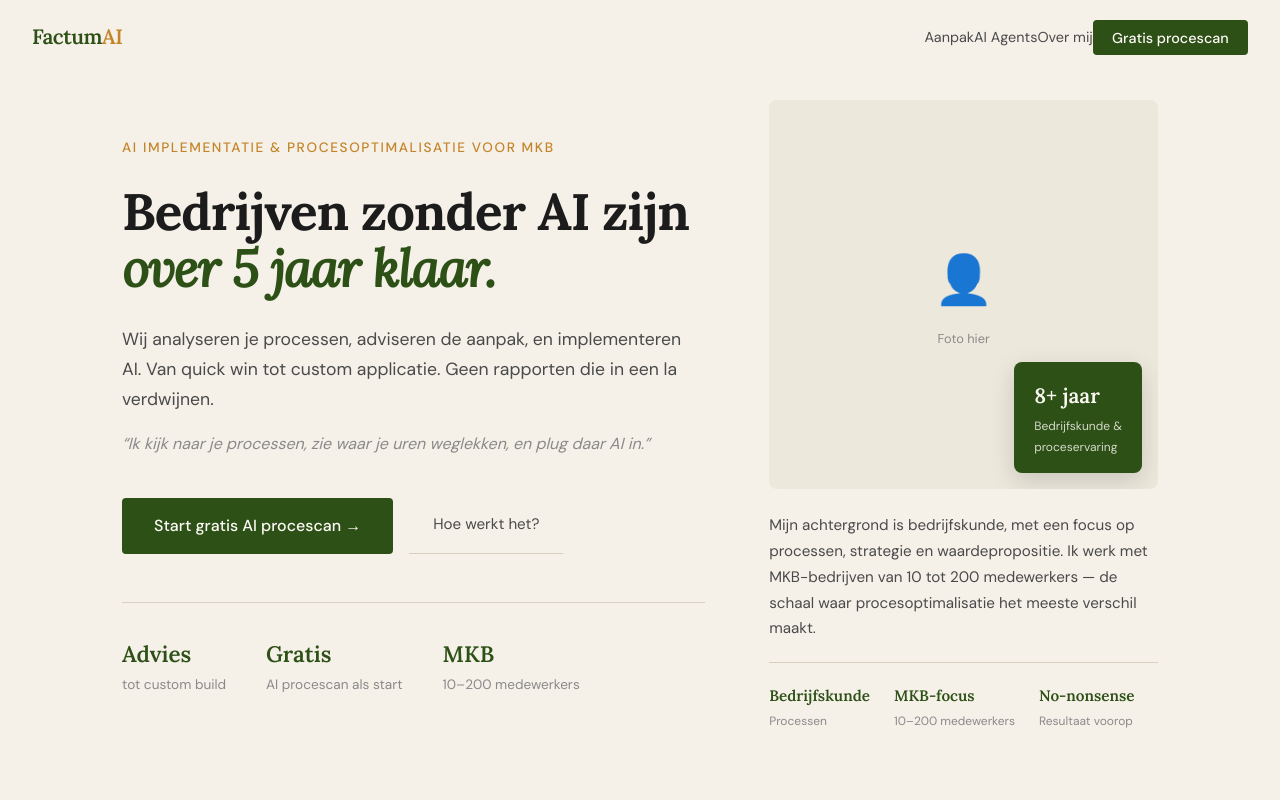
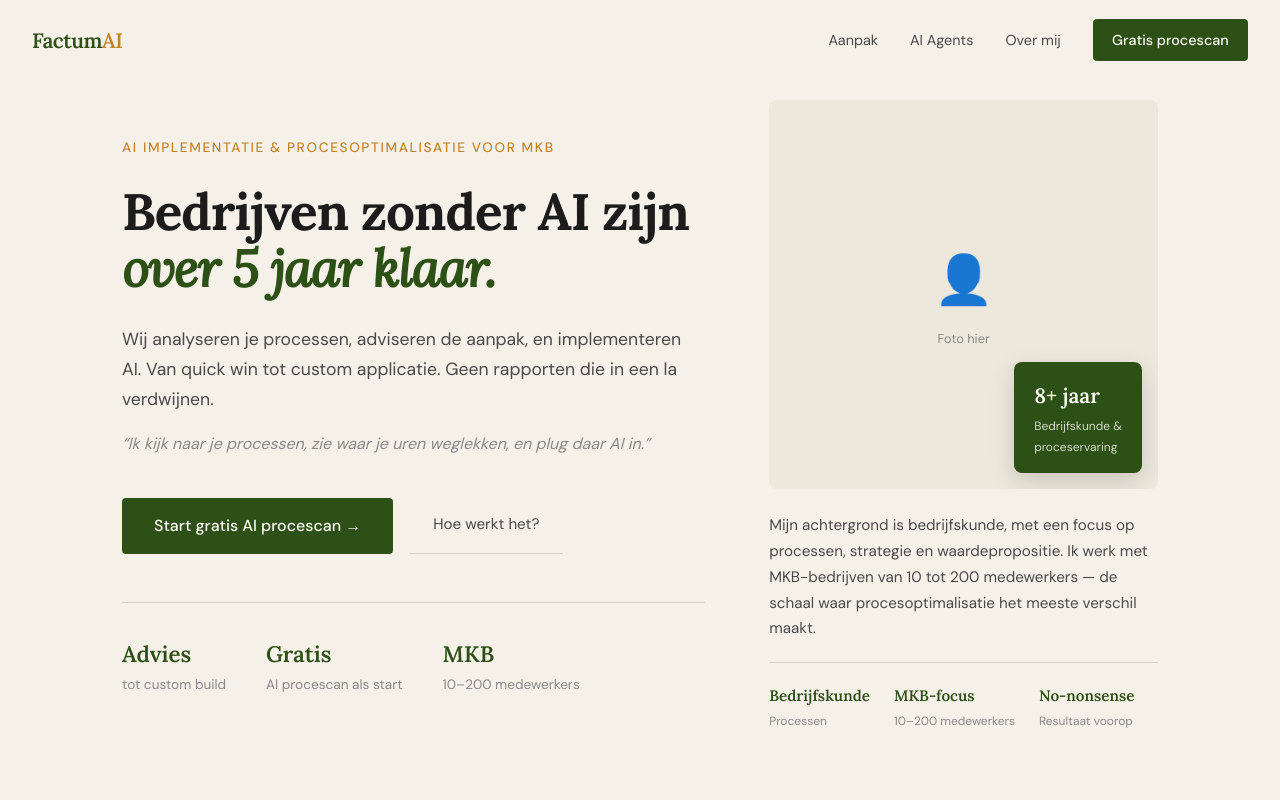
Before and after one commit to Sjaakmatt/optimAI, a Next.js app: page / in a window 1280 px wide. Shown: the top 800 px of the page. Built offline with nearby package versions, Linux system fonts and the light colour scheme.

Commit message:
Fix navbar: voeg flex + gap toe aan nav-links
Links plakten aan elkaar omdat display:flex en gap ontbraken
op de .nav-links container.

https://claude.ai/code/session_015FyS9zMkfLCaJAdMvXWf1e

```diff
--- a/components/Navbar.tsx
+++ b/components/Navbar.tsx
@@ -48,7 +48,7 @@ export default function Navbar() {
         </Link>
 
         {/* Desktop nav links */}
-        <div className="nav-links">
+        <div className="nav-links" style={{ display: "flex", alignItems: "center", gap: "2rem" }}>
           {navItems.map((item) => (
             <Link key={item.label} href={item.href} style={{
               fontSize: "0.9rem", color: "var(--ink-light)", fontWeight: 400,
```
